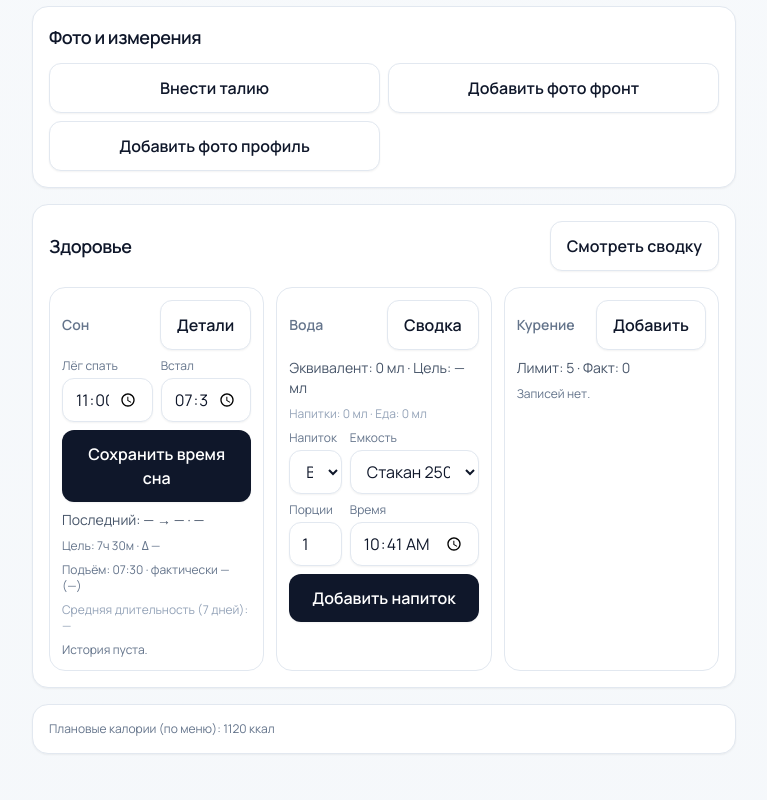
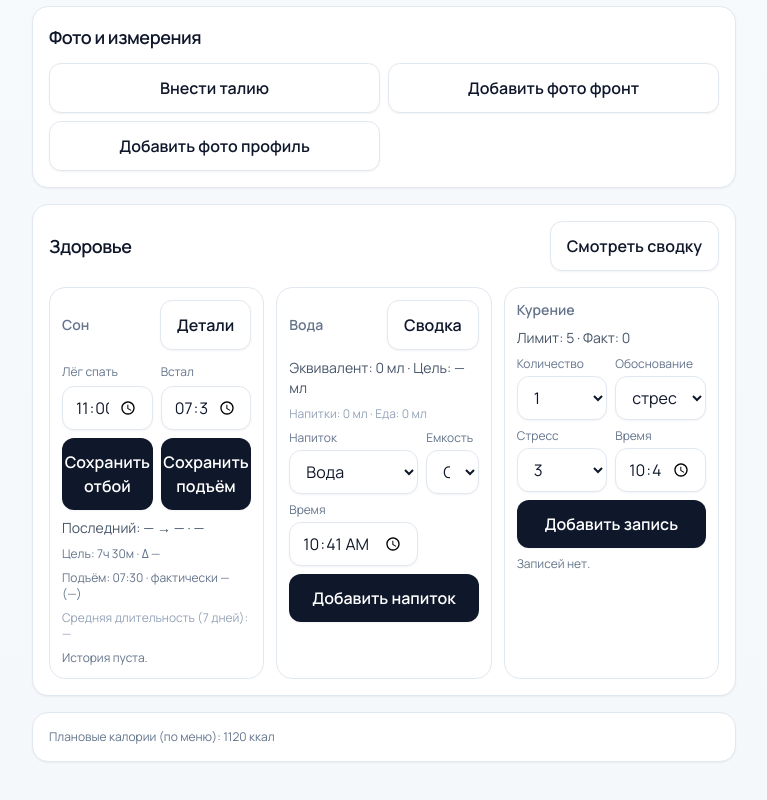
Before and after one commit to gmartstudionevsky/back_to_form, a React (Vite) app: page /#/ in a window 1280 px wide. Shown: the part 3062-3862 px from the top of the page, without its empty margins (256-1023 px from the left). Built offline with nearby package versions, Linux system fonts and the light colour scheme.

Commit message:
Update health section inputs

```diff
--- a/src/pages/TodayPage.tsx
+++ b/src/pages/TodayPage.tsx
@@ -107,7 +107,6 @@ const TodayPage = () => {
   const [sheet, setSheet] = useState<
     | 'food'
     | 'training'
-    | 'smoking'
     | 'weight'
     | 'waist'
     | 'photo'
@@ -172,7 +171,6 @@ const TodayPage = () => {
     drinkId: '',
     portionLabel: '',
     portionMl: 0,
-    portionsCount: 1,
     time: currentTimeString()
   });
   const [weightForm, setWeightForm] = useState({ weightKg: 72, time: currentTimeString() });
@@ -1177,13 +1175,15 @@ const TodayPage = () => {
     lastSleepDuration !== null && sleepTargetDuration !== undefined
       ? lastSleepDuration - sleepTargetDuration
       : null;
-  const saveQuickSleepTimes = () => {
+  const saveQuickSleepTimes = (mode: 'bedTime' | 'wakeTime') => {
     const baseLog = sleepLogs.slice(-1)[0];
     const payload = {
       id: baseLog?.id ?? '',
       date: selectedDate,
-      bedTime: quickSleepTimes.bedTime,
-      wakeTime: quickSleepTimes.wakeTime,
+      bedTime:
+        mode === 'bedTime' ? quickSleepTimes.bedTime : baseLog?.bedTime ?? quickSleepTimes.bedTime,
+      wakeTime:
+        mode === 'wakeTime' ? quickSleepTimes.wakeTime : baseLog?.wakeTime ?? quickSleepTimes.wakeTime,
       quality1to5: baseLog?.quality1to5 ?? 3,
       notes: baseLog?.notes ?? ''
     };
@@ -1209,6 +1209,9 @@ const TodayPage = () => {
     ...smokingItems,
     ...drinkItems
   ];
+  const smokingTriggers = ['стресс', 'скука', 'привычка', 'компания', 'кофе'];
+  const smokingCountOptions = [1, 2, 3, 4, 5];
+  const smokingStressOptions = [1, 2, 3, 4, 5];
   const plannedItemsCount = plannedMealItems.length + plannedWorkoutItems.length;
   const completedItemsCount =
     plannedMealItems.filter(item => item.completed).length +
@@ -2149,6 +2152,7 @@ const TodayPage = () => {
               </button>
             </div>
             <div className="grid gap-2 sm:grid-cols-2">
+              <div className="space-y-2">
                 <label className="text-xs text-slate-500">
                   Лёг спать
                   <input
@@ -2160,6 +2164,11 @@ const TodayPage = () => {
                     }
                   />
                 </label>
+                <button className="btn-primary w-full" onClick={() => saveQuickSleepTimes('bedTime')}>
+                  Сохранить отбой
+                </button>
+              </div>
+              <div className="space-y-2">
                 <label className="text-xs text-slate-500">
                   Встал
                   <input
@@ -2171,10 +2180,11 @@ const TodayPage = () => {
                     }
                   />
                 </label>
-            </div>
-            <button className="btn-primary w-full" onClick={saveQuickSleepTimes}>
-              Сохранить время сна
-            </button>
+                <button className="btn-primary w-full" onClick={() => saveQuickSleepTimes('wakeTime')}>
+                  Сохранить подъём
+                </button>
+              </div>
+            </div>
             <p className="text-sm text-slate-600">
               Последний: {lastSleep?.bedTime ?? '—'} → {lastSleep?.wakeTime ?? '—'} ·{' '}
               {formatMinutes(lastSleepDuration)}
@@ -2265,18 +2275,6 @@ const TodayPage = () => {
                 </select>
               </label>
               <label className="text-xs text-slate-500">
-                Порции
-                <input
-                  type="number"
-                  min={1}
-                  className="input mt-1"
-                  value={drinkForm.portionsCount}
-                  onChange={event =>
-                    setDrinkForm(prev => ({ ...prev, portionsCount: Number(event.target.value) }))
-                  }
-                />
-              </label>
-              <label className="text-xs text-slate-500">
                 Время
                 <input
                   type="time"
@@ -2296,7 +2294,7 @@ const TodayPage = () => {
                   drinkId: drinkForm.drinkId,
                   portionLabel: drinkForm.portionLabel,
                   portionMl: drinkForm.portionMl,
-                  portionsCount: drinkForm.portionsCount
+                  portionsCount: 1
                 });
                 setDrinkForm(prev => ({ ...prev, time: currentTimeString() }));
               }}
@@ -2307,19 +2305,83 @@ const TodayPage = () => {
           <div className="rounded-2xl border border-slate-200 p-3 space-y-2">
             <div className="flex flex-col gap-2 sm:flex-row sm:items-center sm:justify-between">
               <h3 className="text-sm font-semibold text-slate-500">Курение</h3>
-              <button
-                className="btn-secondary w-full sm:w-auto"
-                onClick={() => {
-                  setSmokingForm(prev => ({ ...prev, time: currentTimeString() }));
-                  setSheet('smoking');
-                }}
-              >
-                Добавить
-              </button>
             </div>
             <p className="text-sm text-slate-600">
               Лимит: {requirements?.smokingTargetMax ?? '—'} · Факт: {cigaretteCount}
             </p>
+            <div className="grid gap-2 sm:grid-cols-2">
+              <label className="text-xs text-slate-500">
+                Количество
+                <select
+                  className="input mt-1"
+                  value={smokingForm.count}
+                  onChange={event =>
+                    setSmokingForm(prev => ({ ...prev, count: Number(event.target.value) }))
+                  }
+                >
+                  {smokingCountOptions.map(option => (
+                    <option key={option} value={option}>
+                      {option}
+                    </option>
+                  ))}
+                </select>
+              </label>
+              <label className="text-xs text-slate-500">
+                Обоснование
+                <select
+                  className="input mt-1"
+                  value={smokingForm.trigger}
+                  onChange={event => setSmokingForm(prev => ({ ...prev, trigger: event.target.value }))}
+                >
+                  {smokingTriggers.map(trigger => (
+                    <option key={trigger} value={trigger}>
+                      {trigger}
+                    </option>
+                  ))}
+                </select>
+              </label>
+              <label className="text-xs text-slate-500">
+                Стресс
+                <select
+                  className="input mt-1"
+                  value={smokingForm.stress}
+                  onChange={event =>
+                    setSmokingForm(prev => ({ ...prev, stress: Number(event.target.value) }))
+                  }
+                >
+                  {smokingStressOptions.map(option => (
+                    <option key={option} value={option}>
+                      {option}
+                    </option>
+                  ))}
+                </select>
+              </label>
+              <label className="text-xs text-slate-500">
+                Время
+                <input
+                  type="time"
+                  className="input mt-1"
+                  value={smokingForm.time}
+                  onChange={event => setSmokingForm(prev => ({ ...prev, time: event.target.value }))}
+                />
+              </label>
+            </div>
+            <button
+              className="btn-primary w-full"
+              onClick={() => {
+                addSmokingLog({
+                  id: '',
+                  dateTime: toDateTime(selectedDate, smokingForm.time),
+                  count: smokingForm.count,
+                  trigger: smokingForm.trigger,
+                  stressLevel1to5: smokingForm.stress,
+                  ruleApplied: smokingForm.ruleApplied
+                });
+                setSmokingForm(prev => ({ ...prev, time: currentTimeString() }));
+              }}
+            >
+              Добавить запись
+            </button>
             <div className="mt-2 space-y-1 text-xs text-slate-500">
               {smokingItems.length === 0 ? (
                 <p>Записей нет.</p>
@@ -2916,65 +2978,6 @@ const TodayPage = () => {
         )}
       </BottomSheet>
 
-      <BottomSheet open={sheet === 'smoking'} title="Добавить сигарету" onClose={() => setSheet(null)}>
-        <label className="text-sm font-semibold text-slate-600">Количество</label>
-        <input
-          type="number"
-          className="input"
-          value={smokingForm.count}
-          onChange={event => setSmokingForm(prev => ({ ...prev, count: Number(event.target.value) }))}
-        />
-        <label className="text-sm font-semibold text-slate-600">Триггер</label>
-        <input
-          className="input"
-          value={smokingForm.trigger}
-          onChange={event => setSmokingForm(prev => ({ ...prev, trigger: event.target.value }))}
-        />
-        <label className="text-sm font-semibold text-slate-600">Стресс (1-5)</label>
-        <input
-          type="number"
-          min={1}
-          max={5}
-          className="input"
-          value={smokingForm.stress}
-          onChange={event => setSmokingForm(prev => ({ ...prev, stress: Number(event.target.value) }))}
-        />
-        <label className="flex items-center gap-3 text-sm text-slate-600">
-          <input
-            type="checkbox"
-            className="h-5 w-5"
-            checked={smokingForm.ruleApplied}
-            onChange={event =>
-              setSmokingForm(prev => ({ ...prev, ruleApplied: event.target.checked }))
-            }
-          />
-          Правило применено
-        </label>
-        <label className="text-sm font-semibold text-slate-600">Время</label>
-        <input
-          type="time"
-          className="input"
-          value={smokingForm.time}
-          onChange={event => setSmokingForm(prev => ({ ...prev, time: event.target.value }))}
-        />
-        <button
-          className="btn-primary w-full"
-          onClick={() => {
-            addSmokingLog({
-              id: '',
-              dateTime: toDateTime(selectedDate, smokingForm.time),
-              count: smokingForm.count,
-              trigger: smokingForm.trigger,
-              stressLevel1to5: smokingForm.stress,
-              ruleApplied: smokingForm.ruleApplied
-            });
-            setSheet(null);
-          }}
-        >
-          Сохранить
-        </button>
-      </BottomSheet>
-
       <BottomSheet
         open={sheet === 'sleep'}
         title={sleepForm.id ? 'Редактировать сон' : 'Добавить сон'}
```
Lines whose indentation alone changed are shown as unchanged.
